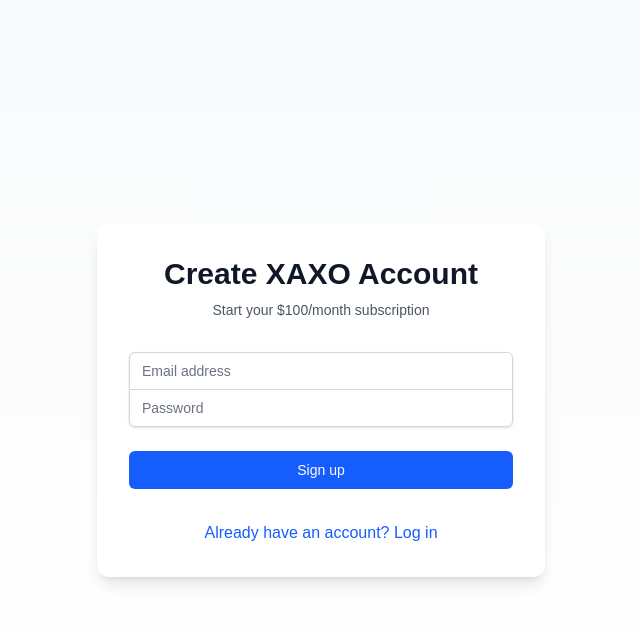
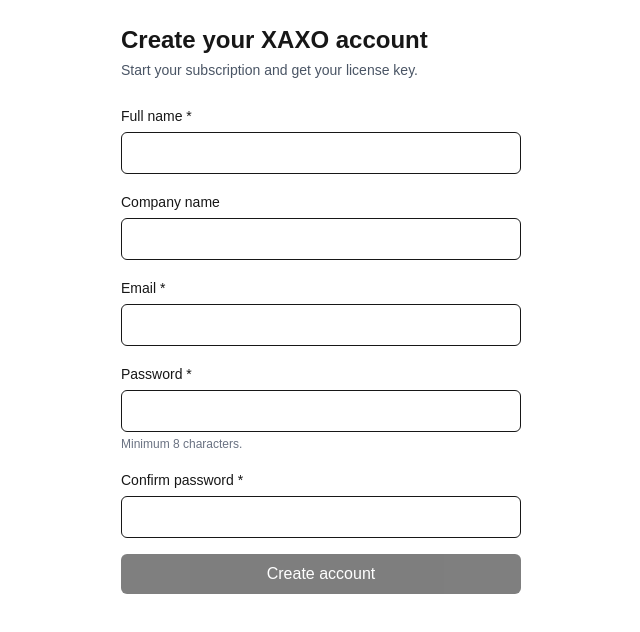
Before and after one commit to testiapablo1/xaxo-web, a Next.js app: page /signup in a window 1280 px wide. Shown: the top 632 px of the page, without its empty margins (319-959 px from the left). Built offline with nearby package versions, Linux system fonts and the light colour scheme; no server answers.

Commit message:
feat: required signup fields (name + confirm password)

```diff
--- a/src/app/signup/page.tsx
+++ b/src/app/signup/page.tsx
@@ -1,82 +1,107 @@
-'use client';
+"use client";
 
-import { useState } from 'react';
-import { supabase } from '@/lib/supabaseClient';
-import { useRouter } from 'next/navigation';
+import { useMemo, useState } from "react";
+import { useRouter } from "next/navigation";
+import { supabase } from "@/lib/supabaseClient";
 
 export default function SignupPage() {
-  const [email, setEmail] = useState('');
-  const [password, setPassword] = useState('');
+  const router = useRouter();
+  const [fullName, setFullName] = useState("");
+  const [companyName, setCompanyName] = useState("");
+  const [email, setEmail] = useState("");
+  const [password, setPassword] = useState("");
+  const [confirmPassword, setConfirmPassword] = useState("");
   const [loading, setLoading] = useState(false);
-  const [message, setMessage] = useState('');
-  const router = useRouter();
+  const [error, setError] = useState<string | null>(null);
+  const [success, setSuccess] = useState(false);
 
-  const handleSignup = async (e: React.FormEvent) => {
+  const isValid = useMemo(() => {
+    if (!fullName.trim()) return false;
+    if (!email.trim() || !email.includes("@")) return false;
+    if (!password || password.length < 8) return false;
+    if (!confirmPassword || confirmPassword !== password) return false;
+    return true;
+  }, [fullName, email, password, confirmPassword]);
+
+  async function onSubmit(e: React.FormEvent) {
     e.preventDefault();
+    setError(null);
+    if (!isValid) return;
     setLoading(true);
-    setMessage('');
+    try {
+      const appUrl = process.env.NEXT_PUBLIC_APP_URL || "https://xaxo-web.vercel.app";
+      const { error: signUpError } = await supabase.auth.signUp({
+        email: email.trim(),
+        password,
+        options: {
+          data: {
+            full_name: fullName.trim(),
+            company_name: companyName.trim(),
+          },
+          emailRedirectTo: `${appUrl}/dashboard`,
+        },
+      });
+      if (signUpError) throw signUpError;
+      setSuccess(true);
+    } catch (err: any) {
+      setError(err?.message || "Signup failed");
+    } finally {
+      setLoading(false);
+    }
+  }
 
-    const { error } = await supabase.auth.signUp({
-      email,
-      password,
-    });
-
-    if (error) {
-      setMessage(error.message);
-    } else {
-      setMessage('Check your email for confirmation link!');
-      setTimeout(() => router.push('/login'), 2000);
+  if (success) {
+    return (
+      <main className="mx-auto max-w-md p-6">
+        <h1 className="text-2xl font-semibold">Check your email</h1>
+        <p className="mt-2 text-sm">
+          We sent you a confirmation link. Please confirm your email to access the dashboard.
+        </p>
+        <button className="mt-6 rounded-md bg-black px-4 py-2 text-white" onClick={() => router.push("/login")}>
+          Go to login
+        </button>
+      </main>
+    );
   }
-    setLoading(false);
-  };
 
   return (
-    <div className="min-h-screen bg-gradient-to-b from-gray-50 to-white flex items-center justify-center px-4">
-      <div className="max-w-md w-full space-y-8 bg-white p-8 rounded-xl shadow-lg">
+    <main className="mx-auto max-w-md p-6">
+      <h1 className="text-2xl font-semibold">Create your XAXO account</h1>
+      <p className="mt-1 text-sm text-gray-600">Start your subscription and get your license key.</p>
+
+      <form className="mt-6 space-y-4" onSubmit={onSubmit}>
         <div>
-          <h2 className="text-center text-3xl font-extrabold text-gray-900">Create XAXO Account</h2>
-          <p className="mt-2 text-center text-sm text-gray-600">Start your $100/month subscription</p>
+          <label className="text-sm font-medium">Full name *</label>
+          <input className="mt-1 w-full rounded-md border p-2" value={fullName} onChange={(e) => setFullName(e.target.value)} required />
         </div>
-        <form className="mt-8 space-y-6" onSubmit={handleSignup}>
-          <div className="rounded-md shadow-sm -space-y-px">
+
         <div>
-              <label htmlFor="email" className="sr-only">Email</label>
-              <input
-                id="email"
-                type="email"
-                required
-                className="appearance-none rounded-none relative block w-full px-3 py-2 border border-gray-300 placeholder-gray-500 text-gray-900 rounded-t-md focus:outline-none focus:ring-blue-500 focus:border-blue-500 focus:z-10 sm:text-sm"
-                placeholder="Email address"
-                value={email}
-                onChange={(e) => setEmail(e.target.value)}
-              />
+          <label className="text-sm font-medium">Company name</label>
+          <input className="mt-1 w-full rounded-md border p-2" value={companyName} onChange={(e) => setCompanyName(e.target.value)} />
         </div>
+
         <div>
-              <label htmlFor="password" className="sr-only">Password</label>
-              <input
-                id="password"
-                type="password"
-                required
-                className="appearance-none rounded-none relative block w-full px-3 py-2 border border-gray-300 placeholder-gray-500 text-gray-900 rounded-b-md focus:outline-none focus:ring-blue-500 focus:border-blue-500 focus:z-10 sm:text-sm"
-                placeholder="Password"
-                value={password}
-                onChange={(e) => setPassword(e.target.value)}
-              />
+          <label className="text-sm font-medium">Email *</label>
+          <input className="mt-1 w-full rounded-md border p-2" type="email" value={email} onChange={(e) => setEmail(e.target.value)} required />
         </div>
+
+        <div>
+          <label className="text-sm font-medium">Password *</label>
+          <input className="mt-1 w-full rounded-md border p-2" type="password" value={password} onChange={(e) => setPassword(e.target.value)} required />
+          <p className="mt-1 text-xs text-gray-500">Minimum 8 characters.</p>
         </div>
-          {message && <p className="text-sm text-center text-blue-600">{message}</p>}
-          <button
-            type="submit"
-            disabled={loading}
-            className="group relative w-full flex justify-center py-2 px-4 border border-transparent text-sm font-medium rounded-md text-white bg-blue-600 hover:bg-blue-700 focus:outline-none focus:ring-2 focus:ring-offset-2 focus:ring-blue-500 disabled:opacity-50"
-          >
-            {loading ? 'Creating account...' : 'Sign up'}
+
+        <div>
+          <label className="text-sm font-medium">Confirm password *</label>
+          <input className="mt-1 w-full rounded-md border p-2" type="password" value={confirmPassword} onChange={(e) => setConfirmPassword(e.target.value)} required />
+        </div>
+
+        {error ? <p className="text-sm text-red-600">{error}</p> : null}
+
+        <button className="w-full rounded-md bg-black px-4 py-2 text-white disabled:opacity-50" type="submit" disabled={!isValid || loading}>
+          {loading ? "Creating..." : "Create account"}
         </button>
       </form>
-        <div className="text-center">
-          <a href="/login" className="font-medium text-blue-600 hover:text-blue-500">Already have an account? Log in</a>
-        </div>
-      </div>
-    </div>
+    </main>
   );
 }
```
Lines whose indentation alone changed are shown as unchanged.
